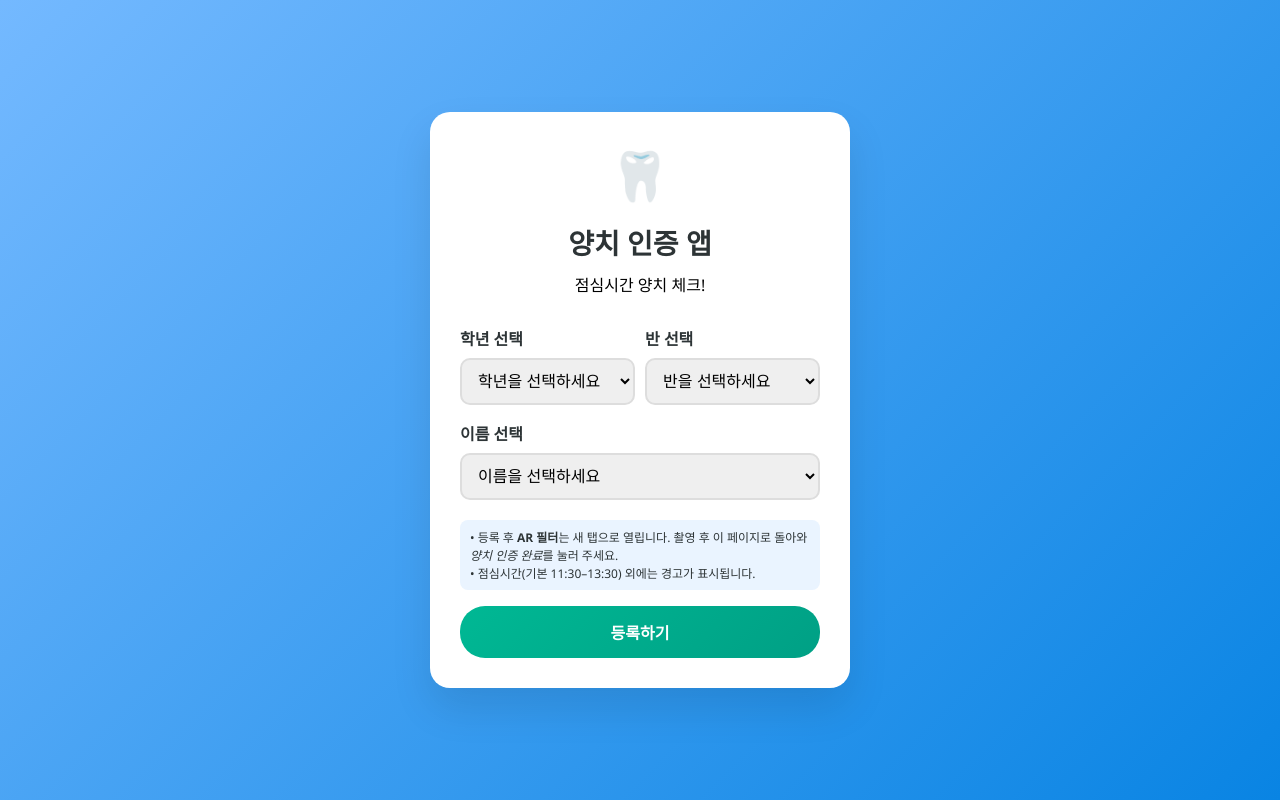
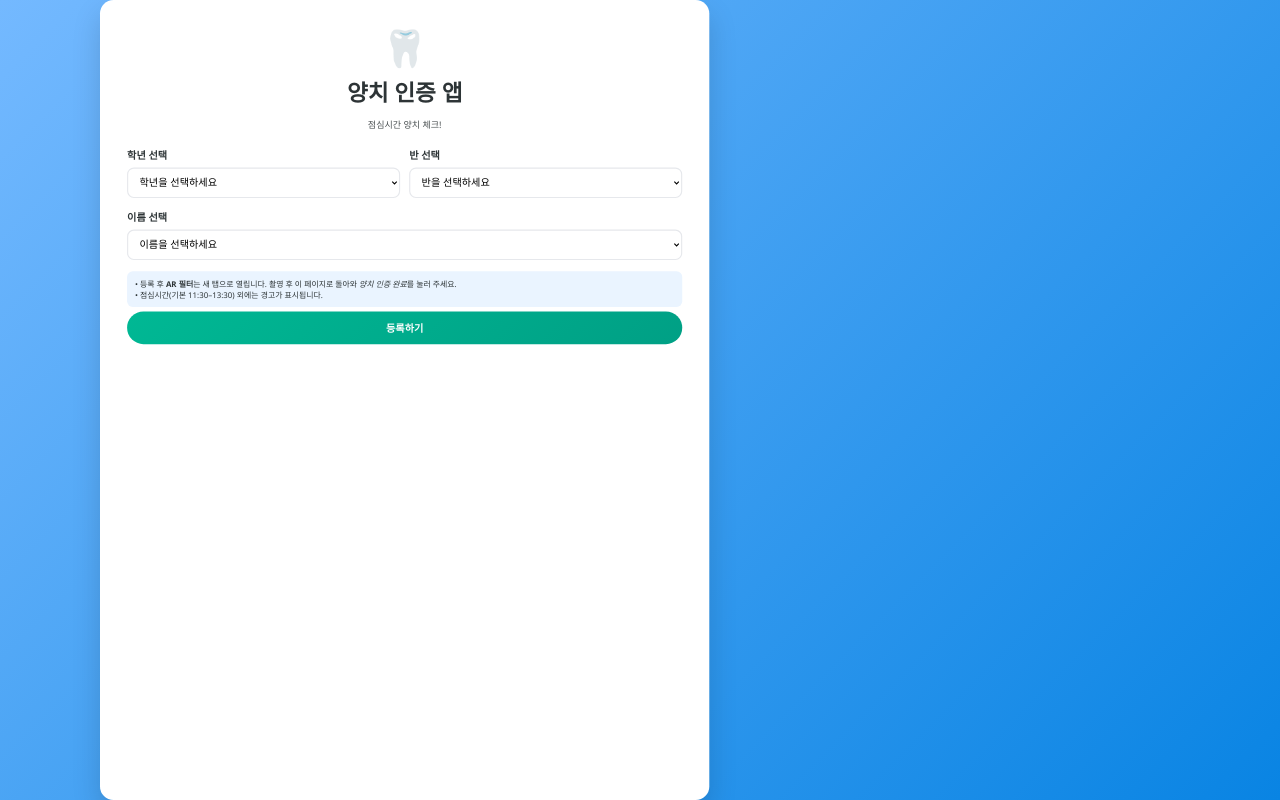
Before and after one commit to joonahchoi/brush-teeth, a plain HTML site: page index.html in a window 1280 px wide. Drawn offline with Linux system fonts and the light colour scheme.

Commit message:
Update index.html

```diff
--- a/index.html
+++ b/index.html
@@ -5,100 +5,160 @@
   <meta name="viewport" content="width=device-width, initial-scale=1.0"/>
   <title>양치 인증 앱</title>
   <style>
-    * { margin:0; padding:0; box-sizing:border-box; }
-    body {
+    :root{
+      --APP-W: 1080px;
+      --APP-H: 1418px;
+      --bg1: #74b9ff;
+      --bg2: #0984e3;
+      --ink: #2d3436;
+      --sub: #636e72;
+      --ok1: #00b894;
+      --ok2: #00a085;
+      --acc: #fd79a8;
+    }
+    /* 화면 중앙 정렬 + 배경 */
+    html, body {
+      height: 100%;
+      margin: 0;
+      background: linear-gradient(135deg, var(--bg1), var(--bg2));
+      overflow: hidden; /* 바깥 스크롤 방지 */
       font-family: 'Segoe UI', Tahoma, Geneva, Verdana, sans-serif;
-      background: linear-gradient(135deg, #74b9ff, #0984e3);
-      min-height: 100vh; display:flex; align-items:center; justify-content:center; padding:20px;
     }
+    /* 스케일 래퍼: 어떤 화면에서도 비율 유지 */
+    .stage {
+      width: 100vw;
+      height: 100vh;
+      display: grid;
+      place-items: center;
+    }
+    /* 실제 앱 캔버스: 1080 x 1418 고정 */
+    #app {
+      width: var(--APP-W);
+      height: var(--APP-H);
+      background: white;
+      border-radius: 24px;
+      box-shadow: 0 24px 50px rgba(0,0,0,0.15);
+      overflow: hidden; /* 내부에서만 스크롤 관리 */
+      position: relative;
+      transform-origin: top left; /* JS 스케일 기준점 */
+    }
+
+    /* 내부 레이아웃 */
     .container {
-      background:#fff; border-radius:20px; box-shadow:0 20px 40px rgba(0,0,0,0.1);
-      padding:30px; width:100%; max-width:420px; text-align:center;
+      height: 100%;
+      display: flex;
+      flex-direction: column;
+      padding: 40px 48px;
     }
-    .header { margin-bottom:30px; }
-    .header h1 { color:#2d3436; font-size:28px; margin-bottom:10px; }
-    .header .emoji { font-size:48px; margin-bottom:15px; display:block; }
 
-    .form-group { margin-bottom:20px; text-align:left; }
-    .form-group label { display:block; margin-bottom:8px; color:#2d3436; font-weight:600; }
-    .form-group select, .form-group input {
-      width:100%; padding:12px; border:2px solid #ddd; border-radius:10px; font-size:16px;
-      transition:border-color .3s;
+    .header { margin-bottom: 28px; text-align: center; }
+    .header h1 { color: var(--ink); font-size: 40px; margin: 6px 0 6px; }
+    .header .emoji { font-size: 64px; display: block; }
+    .header p { color: var(--ink); opacity: .85; }
+
+    .form-group { margin-bottom: 20px; }
+    .form-label { display:block; margin-bottom:10px; color:var(--ink); font-weight:700; font-size:18px; }
+    select, input[type="text"]{
+      width: 100%;
+      padding: 14px 16px;
+      border: 2px solid #e6e8ec;
+      border-radius: 12px;
+      font-size: 18px;
+      outline: none;
+      transition: border-color .25s ease;
+      background: #fff;
     }
-    .form-group select:focus, .form-group input:focus { outline:none; border-color:#74b9ff; }
+    select:focus, input[type="text"]:focus { border-color: var(--bg1); }
 
-    .inline-row { display:flex; gap:10px; }
-    .inline-row .form-group { flex:1; margin-bottom:0; }
+    .inline-row { display: grid; grid-template-columns: 1fr 1fr; gap: 16px; }
+
+    .helper {
+      margin-top: 6px; font-size: 14px; color: var(--ink);
+      background:#eaf4ff; padding: 12px 14px; border-radius: 10px;
+      line-height: 1.4;
+    }
 
     .btn {
-      background:linear-gradient(135deg, #00b894, #00a085); color:#fff; border:none; padding:14px 24px;
-      border-radius:25px; font-size:16px; font-weight:700; cursor:pointer; transition:all .25s;
-      width:100%; margin-top:16px;
+      display: inline-flex; align-items: center; justify-content: center;
+      background: linear-gradient(135deg, var(--ok1), var(--ok2));
+      color: #fff; border: none; padding: 16px 24px;
+      border-radius: 999px; font-size: 18px; font-weight: 800;
+      cursor: pointer; transition: transform .2s, box-shadow .2s;
+      width: 100%;
     }
-    .btn:hover { transform:translateY(-2px); box-shadow:0 10px 20px rgba(0,184,148,0.3); }
-    .btn:disabled { background:#ddd; cursor:not-allowed; transform:none; box-shadow:none; }
+    .btn:hover { transform: translateY(-2px); box-shadow:0 12px 24px rgba(0,184,148,.25); }
+    .btn:disabled { background:#d6d8db; cursor:not-allowed; transform:none; box-shadow:none; }
     .btn-secondary { background:#636e72; }
-    .btn-pink { background:#fd79a8; }
+    .btn-pink { background: var(--acc); }
     .btn-pink:hover { background:#e84393; }
 
-    .camera-container { display:none; flex-direction:column; align-items:center; gap:20px; }
+    .camera-container { display:none; flex-direction:column; gap: 18px; }
+
+    .student-info {
+      background:#f7f9fb; padding:16px 18px; border-radius:12px; display:none;
+    }
+    .student-info h3 { margin:0 0 6px; color:var(--ink); font-size: 22px; }
+    .timestamp { margin:0; color:var(--sub); font-size:16px; }
+
     .camera-placeholder {
-      width:300px; height:300px; background:#f8f9fa; border:3px dashed #74b9ff;
-      border-radius:15px; display:flex; align-items:center; justify-content:center;
-      flex-direction:column; color:#636e72; font-size:16px; padding:16px; text-align:center;
+      width: 100%;
+      max-width: 520px;
+      height: 380px;
+      margin: 0 auto;
+      background:#f8f9fa;
+      border: 3px dashed var(--bg1);
+      border-radius: 16px;
+      display:flex; align-items:center; justify-content:center; flex-direction:column;
+      color: var(--sub); text-align: center; padding: 16px;
     }
 
-    .student-info {
-      background:#f8f9fa; padding:15px; border-radius:10px; margin-bottom:10px; display:none;
-      width:100%; text-align:left;
+    .success-message {
+      display:none; background:var(--ok1); color:#fff; padding:16px; border-radius:12px;
+      animation:fadeIn .4s ease-in;
     }
-    .student-info h3 { color:#2d3436; margin-bottom:5px; }
-    .timestamp { color:#636e72; font-size:14px; }
+    @keyframes fadeIn { from {opacity:0; transform:translateY(6px);} to {opacity:1; transform:translateY(0);} }
 
-    .success-message {
-      display:none; background:#00b894; color:#fff; padding:16px; border-radius:12px; margin-top:10px;
-      animation:fadeIn .5s ease-in;
-      width:100%;
+    .records-section {
+      margin-top: 16px; padding-top: 18px; border-top: 2px solid #f1f2f6;
+      display:none;
     }
-    @keyframes fadeIn { from{opacity:0; transform:translateY(10px);} to{opacity:1; transform:translateY(0);} }
-
-    .records-section { margin-top:24px; padding-top:20px; border-top:2px solid #f1f2f6; display:none; }
     .records-list {
-      max-height:220px; overflow-y:auto; background:#f8f9fa; border-radius:10px; padding:10px; margin-top:10px;
+      /* 고정 화면 안에서만 스크롤되도록 높이 확보 */
+      max-height: 360px;
+      overflow-y: auto;
+      background:#f7f9fb; border-radius:12px; padding:10px; margin-top:10px;
     }
     .record-item {
-      padding:10px; background:#fff; border-radius:8px; margin-bottom:8px; display:flex; justify-content:space-between;
-      align-items:center; font-size:14px;
+      padding:10px 12px; background:#fff; border-radius:10px; margin-bottom:8px;
+      display:flex; justify-content:space-between; align-items:center; font-size:16px;
     }
     .badge {
-      display:inline-block; padding:2px 8px; border-radius:999px; font-size:12px; font-weight:700;
-      background:#ffeaa7; color:#636e72; margin-left:6px;
+      display:inline-block; padding:2px 8px; border-radius:999px; font-size:12px; font-weight:800;
+      background:#ffeaa7; color:#5c6b70; margin-left:6px;
     }
-    .badge-green { background:#55efc4; color:#006b4f; }
+    .badge-green { background:#55efc4; color:#005d49; }
 
-    .helper {
-      margin-top:8px; font-size:12px; color:#2d3436; background:#eaf4ff; padding:8px 10px; border-radius:8px; text-align:left;
-    }
+    /* 내부 섹션 간격 튜닝 */
+    .section { margin-bottom: 14px; }
+    .spacer { height: 8px; }
 
-    @media (max-width:480px){
-      .container{ padding:20px; margin:10px; }
-      .camera-placeholder{ width:260px; height:260px; }
-    }
   </style>
 </head>
 <body>
+  <div class="stage">
+    <div id="app">
       <div class="container">
-    <div class="header">
+        <div class="header section">
           <span class="emoji">🦷</span>
           <h1>양치 인증 앱</h1>
           <p>점심시간 양치 체크!</p>
         </div>
 
         <!-- 등록 폼 -->
-    <div id="registration-form">
+        <div id="registration-form" class="section">
           <div class="inline-row">
             <div class="form-group">
-          <label for="grade">학년 선택</label>
+              <label class="form-label" for="grade">학년 선택</label>
               <select id="grade" aria-label="학년 선택">
                 <option value="">학년을 선택하세요</option>
                 <option value="1">1학년</option>
@@ -107,7 +167,7 @@
               </select>
             </div>
             <div class="form-group">
-          <label for="class">반 선택</label>
+              <label class="form-label" for="class">반 선택</label>
               <select id="class" aria-label="반 선택">
                 <option value="">반을 선택하세요</option>
                 <option value="1">1반</option>
@@ -119,8 +179,8 @@
             </div>
           </div>
 
-      <div class="form-group" style="margin-top:16px;">
-        <label for="name">이름 선택</label>
+          <div class="form-group">
+            <label class="form-label" for="name">이름 선택</label>
             <select id="name" aria-label="이름 선택">
               <option value="">이름을 선택하세요</option>
             </select>
@@ -131,11 +191,12 @@
             • 점심시간(기본 11:30–13:30) 외에는 경고가 표시됩니다.
           </div>
 
+          <div class="spacer"></div>
           <button class="btn" id="register-btn">등록하기</button>
         </div>
 
         <!-- 카메라 안내/버튼 -->
-    <div class="camera-container" id="camera-section" aria-live="polite">
+        <div class="camera-container section" id="camera-section" aria-live="polite">
           <div class="student-info" id="student-info">
             <h3 id="student-display"></h3>
             <p class="timestamp" id="current-time"></p>
@@ -143,11 +204,11 @@
 
           <div class="camera-placeholder">
             <div id="camera-placeholder-content">
-          <div style="font-size:44px;">📸</div>
+              <div style="font-size:56px;">📸</div>
               <p style="margin-top:8px;">AR 필터 페이지는 보안 정책으로</p>
               <p>이 페이지 안에 직접 표시할 수 없어요.</p>
               <button class="btn" id="open-ar-btn" style="margin-top:12px;">AR 필터 열기</button>
-          <p style="font-size:12px;margin-top:8px; line-height:1.4;">
+              <p style="font-size:14px;margin-top:8px; line-height:1.4;">
                 촬영 후 이 탭으로 돌아와 아래의 <strong>양치 인증 완료!</strong>를 눌러 기록하세요.
               </p>
             </div>
@@ -157,25 +218,42 @@
           <button class="btn btn-secondary" id="back-btn">돌아가기</button>
 
           <div class="success-message" id="success-message">
-        <h3>🎉 양치 인증 완료!</h3>
-        <p>건강한 치아를 위해 노력하는 당신이 멋져요!</p>
+            <h3 style="margin:0 0 6px;">🎉 양치 인증 완료!</h3>
+            <p style="margin:0;">건강한 치아를 위해 노력하는 당신이 멋져요!</p>
           </div>
         </div>
 
         <!-- 기록 섹션 -->
-    <div class="records-section" id="records-section">
-      <h3>오늘의 양치 기록</h3>
+        <div class="records-section section" id="records-section">
+          <h3 style="margin:0;">오늘의 양치 기록</h3>
           <div class="records-list" id="records-list"></div>
+          <div class="spacer"></div>
           <button class="btn btn-pink" id="export-btn">엑셀로 내보내기</button>
+        </div>
+
+        <!-- 하단 여백 보정 -->
+        <div style="flex:1 1 auto;"></div>
+      </div>
     </div>
   </div>
 
   <script>
+    // ===== 화면 스케일(1080x1418 고정 캔버스) =====
+    function fitToScreen() {
+      const app = document.getElementById('app');
+      const W = 1080, H = 1418;
+      const scale = Math.min(window.innerWidth / W, window.innerHeight / H);
+      app.style.transform = `scale(${scale})`;
+      // 스케일 후 중앙정렬을 위해 stage는 grid-center 사용
+    }
+    window.addEventListener('load', fitToScreen);
+    window.addEventListener('resize', fitToScreen);
+
     // ===== 설정값(점심시간) =====
     const LUNCH_START = { hour: 11, minute: 30 };
     const LUNCH_END   = { hour: 13, minute: 30 };
 
-    // ===== 학생 명렬표 (학년-반 => 이름 배열) =====
+    // ===== 학생 명렬표 =====
     const studentList = {
       // 1학년
       "1-1": ["강태유","김강율","김강현","김민준","김민호","김범서","김종현","김지섭","김태현","노유하","박서진","박석환","박현빈","송지후","옥채운","이규빈","이기준","이윤건","이인성","이재현","이후현","임라원","임승유","전승민","정교운","조용우","조하랑","한승빈","황지후"],
@@ -183,13 +261,11 @@
       "1-3": ["고현성","곽태오","김도원","김성규","김성탁","김은호","김진욱","나석민","박도현","박성윤","박준용","방지훈","성민기","신유로","양지웅","엄용준","원연호","윤태웅","이승엽","이예찬","이정림","이태혁","전민찬","정세훈","조범준","채민우","탁동현","한승호","한정우","황윤성"],
       "1-4": ["공범준","권우진","김도훈","김은우","김찬현","김한준","류지훈","모현성","민동휘","박승혁","박용준","배성호","봉건두","신율","안유찬","윤준상","윤태욱","이예준","이준","이지한","이하람","임주원","장민성","장은수","정재원","조민규","채민준","최종윤","한지용","허준혁"],
       "1-5": ["곽선우","김동하","김민성","김민준","김시후","김태현","남훈희","문진우","문현빈","박재현","박준범","박현석","백서우","안주상","유준서","윤준영","윤진규","이상운","이승유","이영준","이준엽","이지안","장동우","정정윤","정현우","조승민","최우현","최재영","허동혁","허신우"],
-
       // 2학년
       "2-1": ["강서준","곽수민","김나울","김로운","김상율","김선우","김윤찬","김태양","마경진","문찬원","박동후","박민우","배석원","배시우","송해성","안유준","오주환","윤여서","윤예준","이경민","이민준","이은호","이준혁","정효유","조연우","조우형","최명준","최민준","최승현","이찬수"],
       "2-2": ["김다온","김민준","김민찬","김진하","김태훈","김하성","문준영","박순호","박윤승","박은평","박인서","박정후","송금성","신동현","신정호","염승빈","유지호","이교준","이승현","이정민","이태민","임건형","임동건","임지후","임호영","정영로","정찬영","주석현","한현석"],
       "2-3": ["강대현","구정윤","김규민","김도현","김동규","김민준","김이도","김태훈","박정연","박정호","박주현","서동훈","신주환","심재희","안민우","엄상준","염승호","오윤택","오준택","용태윤","유지호","이강","이서윤","이석현","이재승","이현석","전도진","최선우","최재민","한윤제"],
       "2-4": ["강현우","구민혁","김건희","김남우","김민준","김이삭","김현성","노연호","박건우","박예찬","백승민","송시훈","안지민","오건우","용찬중","유준서","윤상호","이승우","이주원","이주현","이현비","이희우","임성진","장은혁","장정우","정우진","정하준","조현욱","차규호","홍준호"],
-
       // 3학년
       "3-1": ["고규영","권도현","김건민","김도윤","김예송","김준엽","김진우","김진호","김하준","명길민","모지성","박주원","박태현","박효민","소재원","송유건","이동훈","이민호","이윤서","이준영","이현성","이효준","임세진","장철진","전성윤","정하진","최건호","추성보"],
       "3-2": ["강경덕","강신우","강지원","고대영","길하진","김도현","김동현","김민준","김민찬","김성민","김지한","박민형","서준서","선후성","심을지","심지후","우진","이강헌","이범준","이태건","임은서","장건","전지호","정동규","정지호","한인수","황현서"],
@@ -211,11 +287,9 @@
       const cur   = h * 60 + m;
       return cur >= start && cur <= end;
     }
-
     function saveRecords() {
       localStorage.setItem('brushingRecords', JSON.stringify(brushingRecords));
     }
-
     function updateCurrentTime() {
       const now = new Date();
       const timeString = now.toLocaleString('ko-KR', {
@@ -224,7 +298,6 @@
       const lunchFlag = isWithinLunch(now) ? '🍽️ 점심시간' : '⏰ 점심시간 외';
       document.getElementById('current-time').textContent = `${lunchFlag} - ${timeString}`;
     }
-
     function updateRecordsList() {
       const recordsList = document.getElementById('records-list');
       const today = new Date().toLocaleDateString('ko-KR');
@@ -234,7 +307,6 @@
         recordsList.innerHTML = '<p style="text-align:center;color:#636e72;">오늘 기록이 없습니다.</p>';
         return;
       }
-
       recordsList.innerHTML = todayRecords.map(r => `
         <div class="record-item">
           <span>
@@ -254,9 +326,7 @@
       const classNum = document.getElementById('class').value;
       const nameSelect = document.getElementById('name');
 
-      // 초기화
       nameSelect.innerHTML = '<option value="">이름을 선택하세요</option>';
-
       if (grade && classNum) {
         const key = `${grade}-${classNum}`;
         const names = studentList[key] || [];
@@ -274,12 +344,10 @@
       const grade = document.getElementById('grade').value.trim();
       const classNum = document.getElementById('class').value.trim();
       const name = document.getElementById('name').value.trim();
-
       if (!grade || !classNum || !name) {
         alert('학년, 반, 이름을 모두 선택해주세요!');
         return;
       }
-
       currentStudent = { grade, class: classNum, name };
 
       // 폼 숨기고 카메라 섹션 표시
@@ -287,14 +355,12 @@
       document.getElementById('camera-section').style.display = 'flex';
       document.getElementById('student-info').style.display = 'block';
 
-      // 학생 정보/시간 표시
       document.getElementById('student-display').textContent =
         `${currentStudent.grade}학년 ${currentStudent.class}반 ${currentStudent.name}`;
       updateCurrentTime();
     }
 
     function openAR() {
-      // 같은 탭 이동을 원하면 window.location.href 사용
       window.open(
         'https://www.apoc.day/content/95db481c-d487-46b4-b0f1-a1aa6b484eb7',
         '_blank',
@@ -308,7 +374,6 @@
         const proceed = confirm('지금은 점심시간이 아닙니다. 그래도 인증을 기록할까요?');
         if (!proceed) return;
       }
-
       const record = {
         ...currentStudent,
         timestamp: now.toISOString(),
@@ -316,7 +381,6 @@
         time: now.toLocaleTimeString('ko-KR'),
         lunchWindow: isWithinLunch(now) ? 'Y' : 'N'
       };
-
       brushingRecords.push(record);
       saveRecords();
 
@@ -324,15 +388,13 @@
       document.getElementById('records-section').style.display = 'block';
       updateRecordsList();
 
-      setTimeout(() => { goBack(); }, 3000);
+      setTimeout(() => { goBack(); }, 2800);
     }
 
     function goBack() {
-      // 카메라 섹션 숨기고 성공 메시지 숨김
       document.getElementById('camera-section').style.display = 'none';
       document.getElementById('success-message').style.display = 'none';
 
-      // 폼 다시 표시 + 초기화
       document.getElementById('registration-form').style.display = 'block';
       document.getElementById('grade').value = '';
       document.getElementById('class').value = '';
@@ -350,28 +412,25 @@
       brushingRecords.forEach(r => {
         csvContent += `${r.date},${r.time},${r.grade}학년,${r.class}반,${r.name},${r.lunchWindow || ''}\n`;
       });
-
       const blob = new Blob(["\uFEFF" + csvContent], { type:'text/csv;charset=utf-8;' });
       const link = document.createElement('a');
       link.href = URL.createObjectURL(blob);
-      // YYYY-MM-DD 형식 파일명
       link.download = `양치기록_${new Date().toISOString().slice(0,10)}.csv`;
       document.body.appendChild(link);
       link.click();
       document.body.removeChild(link);
     }
 
-    // ===== 이벤트 바인딩 =====
+    // 이벤트 바인딩
     document.getElementById('grade').addEventListener('change', updateNameOptions);
     document.getElementById('class').addEventListener('change', updateNameOptions);
-
     document.getElementById('register-btn').addEventListener('click', registerStudent);
     document.getElementById('open-ar-btn').addEventListener('click', openAR);
     document.getElementById('complete-btn').addEventListener('click', takePhoto);
     document.getElementById('back-btn').addEventListener('click', goBack);
     document.getElementById('export-btn').addEventListener('click', exportToExcel);
 
-    // ===== 초기 로드 =====
+    // 초기 로드
     window.addEventListener('load', () => {
       if (brushingRecords.length > 0) {
         document.getElementById('records-section').style.display = 'block';
```
Lines whose indentation alone changed are shown as unchanged.
